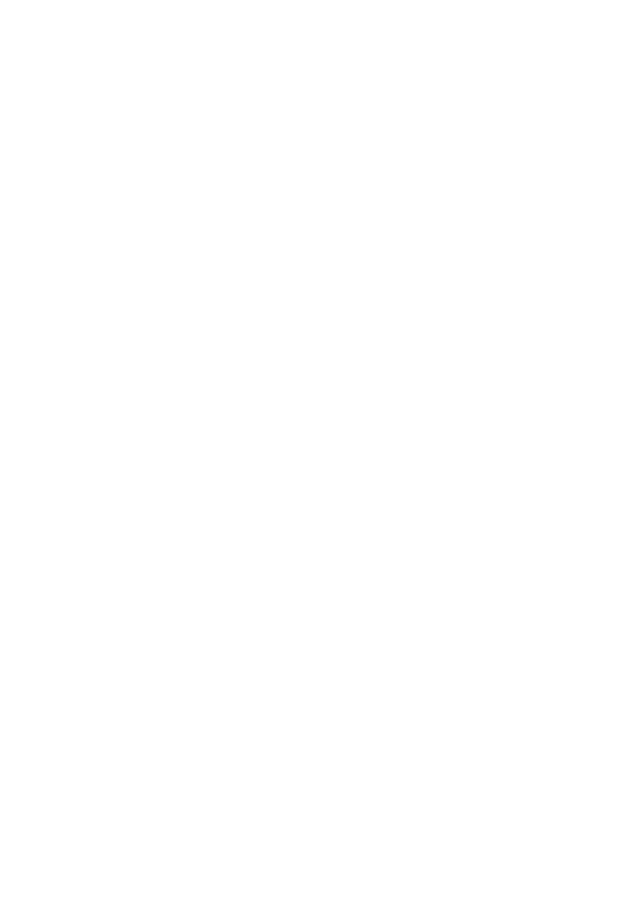
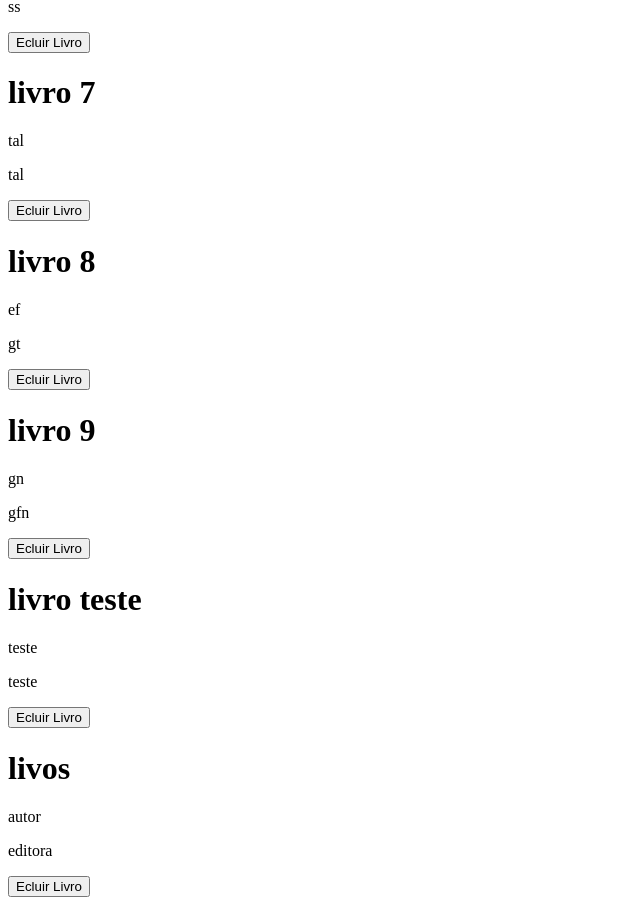
Before and after one commit to bsibeatriz/Projeto2022, a Vue app in the folder projetoFinalBeatrizMarques/: page /adicionar in a window 1280 px wide. Shown: the part 1460-2365 px from the top of the page, without its empty margins (0-640 px from the left). Before the commit the page ends 800 px from the top, so only its background shows below. Built offline with nearby package versions, Linux system fonts and the light colour scheme; data requests are answered from the project's data file.

Commit message:
atualizando

```diff
--- a/projetoFinalBeatrizMarques/db/db.json
+++ b/projetoFinalBeatrizMarques/db/db.json
@@ -59,6 +59,12 @@
       "name": "livro teste ",
       "autor": "teste",
       "editora": "teste"
+    },
+    {
+      "id": 11,
+      "name": "livos",
+      "autor": "autor",
+      "editora": "editora"
     }
   ],
   "carrinho": [
--- a/projetoFinalBeatrizMarques/src/components/AdicionarLivros.vue
+++ b/projetoFinalBeatrizMarques/src/components/AdicionarLivros.vue
@@ -1,7 +1,7 @@
 <script>
 import { mapState, mapStores, mapActions } from "pinia";
 import { useLivrosStore } from "@/stores/livros.js";
-
+// import axios from "axios";
 
 export default {
   data() {
@@ -11,7 +11,7 @@ export default {
         name: "",
         autor: "",
         editora: "",
-      }
+      },
     };
   },
   computed: {
@@ -19,7 +19,7 @@ export default {
     ...mapState(useLivrosStore, ["livros"]),
   },
   methods: {
-    ...mapActions(useLivrosStore, ["getAllLivros", "addLivros",]),
+    ...mapActions(useLivrosStore, ["getAllLivros", "addLivros"]),
     async save() {
       try {
         const msg = await this.addLivros(this.currentLivros);
@@ -29,6 +29,26 @@ export default {
         alert(e);
       }
     },
+    async delete() {
+      console.log("re");
+      // try {
+      //   await axios.delete(`http://localhost:4001/livros/${livros_id}`);
+      //   const index = this.livros.findIndex(
+      //     (livros) => livros.id === livros_id
+      //   );
+      //   this.livros.splice(index, 1);
+      //   return Promise.resolve();
+      // } catch (e) {
+      //   return Promise.reject("Erro ao excluir");
+      // }
+      // try {
+      //   const msg = await this.deleteLivros(livros_id);
+      //   alert(msg);
+      //   this.currentLivros = {};
+      // } catch (e) {
+      //   alert(e);
+      // }
+    },
   },
   async mounted() {
     try {
@@ -37,22 +57,37 @@ export default {
       alert(e);
     }
   },
-
 };
 </script>
 
 <template>
   <form class="cadastro-form">
-    <label>Livro</label> <br>
-    <input type="text" v-model="currentLivros.name" /> <br>
-    <label>Autor</label> <br>
-    <input type="text" v-model="currentLivros.autor" /> <br>
-    <label>Editora</label> <br>
+    <label>Livro</label> <br />
+    <input type="text" v-model="currentLivros.name" /> <br />
+    <label>Autor</label> <br />
+    <input type="text" v-model="currentLivros.autor" /> <br />
+    <label>Editora</label> <br />
     <input type="text" v-model="currentLivros.editora" />
-    <br>
+    <br />
     <button @click="save">Cadastrar</button>
   </form>
-
+  <div class="row">
+    <div class="card" v-for="livro of livros" :key="livro.id">
+      <div class="card-header">
+        <h1>{{ livro.name }}</h1>
+      </div>
+      <div class="card-body">
+        <p>
+          {{ livro.autor }}
+        </p>
+        <p>
+          {{ livro.editora }}
+        </p>
+        <button >Ecluir Livro</button>
+        <!-- <button @click="delete livro.id" class="btn">Excluir Livro</button> -->
+      </div>
+    </div>
+  </div>
 </template>
 
 <style scoped>
```
Also changed, not shown: projetoFinalBeatrizMarques/src/components/TelaInicial.vue (+9 -12 lines).
